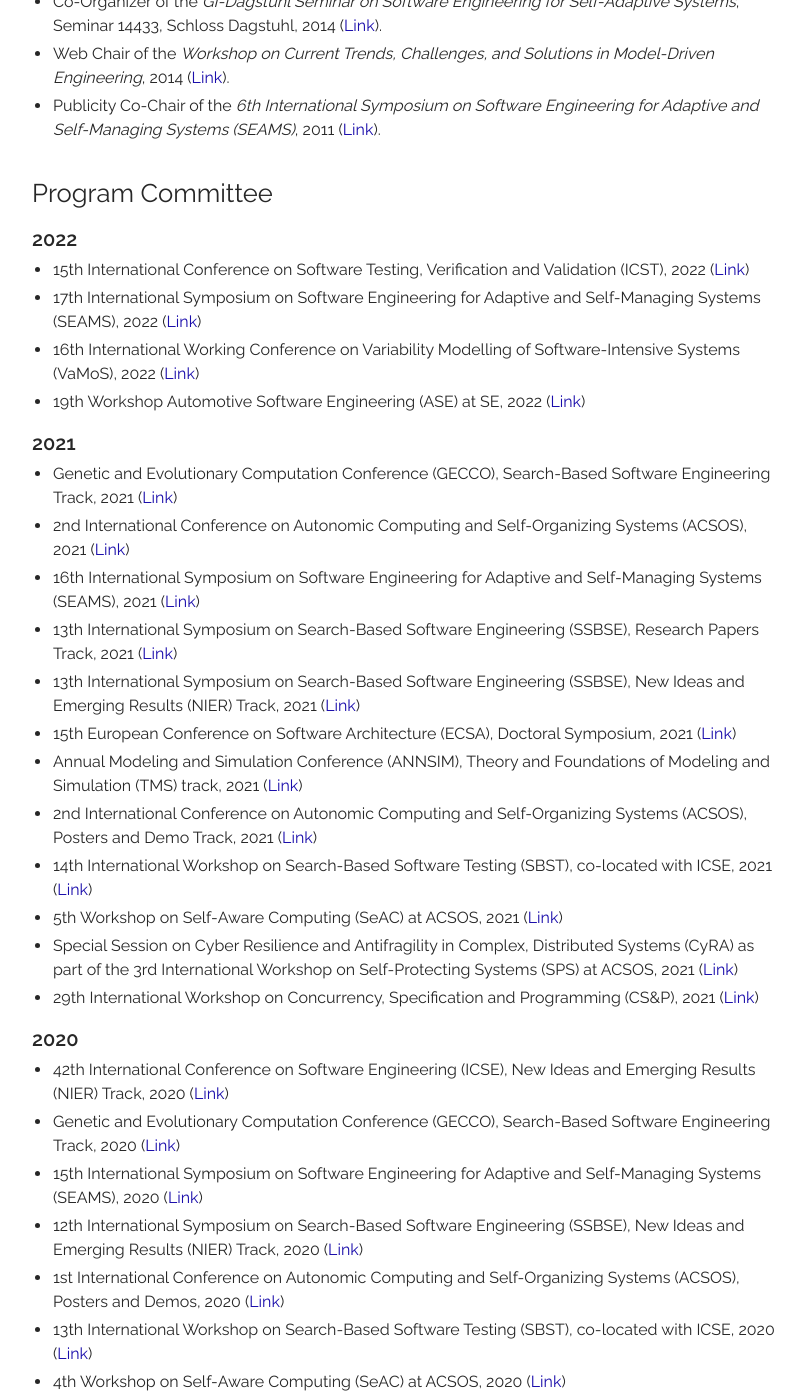
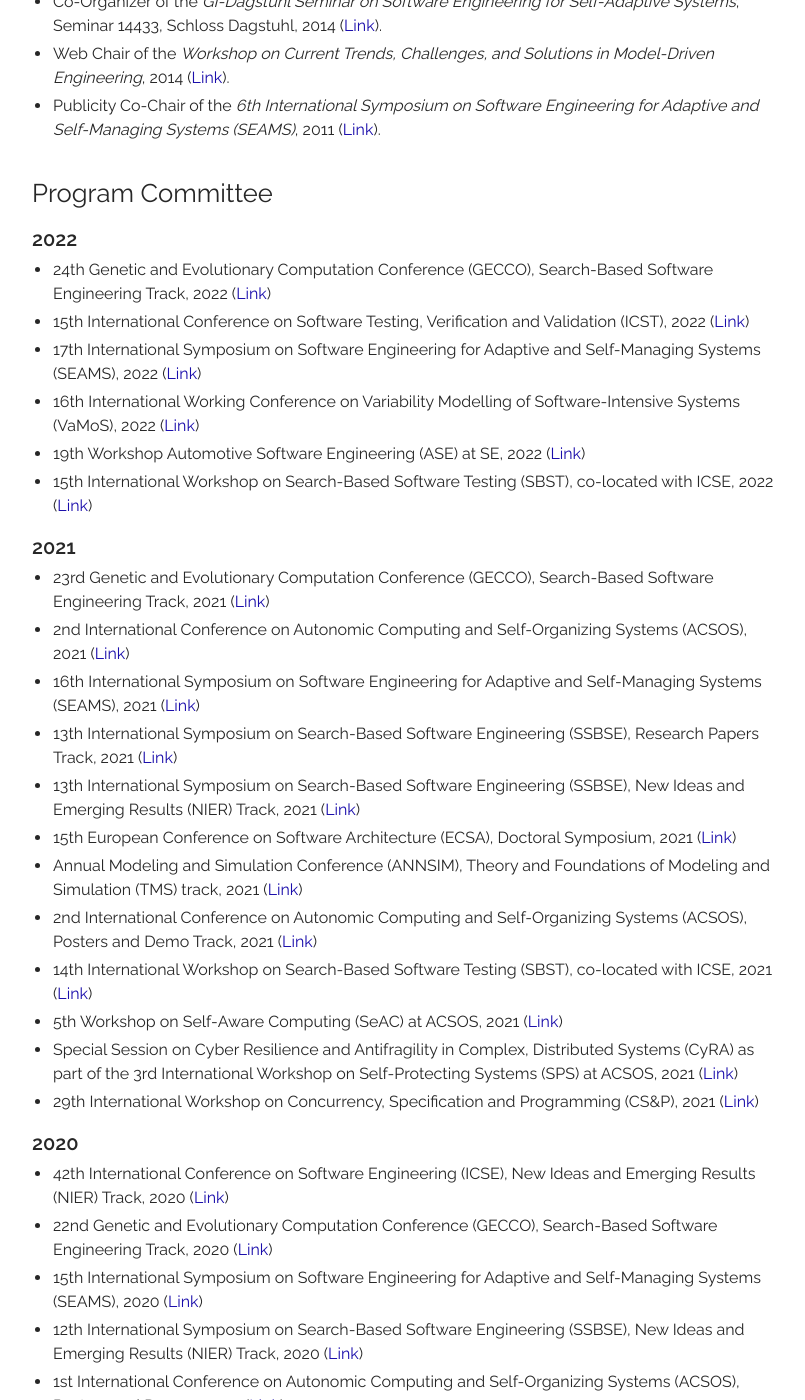
Before and after one commit to thomas-vogel/thomas-vogel.github.io, a Jekyll site: the page built from _pages/activities.md, in a window 1280 px wide and 1400 px high, scrolled down 1597 px. Shown: the whole window, without its empty margins (233-1038 px from the left). Built offline with Jekyll 4.4.1, drawn with Linux system fonts in a browser that asks for light colours; some of the changed text lies outside the part shown.

Commit message:
Add PCs GECCO'22 and SBST'22 and update news.

```diff
--- a/_pages/activities.md
+++ b/_pages/activities.md
@@ -47,14 +47,15 @@
 ## Program Committee
 
 ### 2022
+* 24th Genetic and Evolutionary Computation Conference (GECCO), Search-Based Software Engineering Track, 2022 ([Link](https://gecco-2022.sigevo.org/){:target="_blank"})
 * 15th International Conference on Software Testing, Verification and Validation (ICST), 2022 ([Link](https://icst2022.vrain.upv.es/){:target="_blank"})
 * 17th International Symposium on Software Engineering for Adaptive and Self-Managing Systems (SEAMS), 2022 ([Link](https://conf.researchr.org/home/seams-2022){:target="_blank"})
 * 16th International Working Conference on Variability Modelling of Software-Intensive Systems (VaMoS), 2022 ([Link](https://vamos2022.isti.cnr.it/){:target="_blank"})
 * 19th Workshop Automotive Software Engineering (ASE) at SE, 2022 ([Link](https://ase-workshop.github.io/2022/){:target="_blank"})
-<!-- * 15th International Workshop on Search-Based Software Testing (SBST), co-located with ICSE, 2022 ([Link](https://sbst22.github.io/){:target="_blank"})-->
+* 15th International Workshop on Search-Based Software Testing (SBST), co-located with ICSE, 2022 ([Link](https://sbst22.github.io/){:target="_blank"})
 
 ### 2021
-* Genetic and Evolutionary Computation Conference (GECCO), Search-Based Software Engineering Track, 2021 ([Link](https://gecco-2021.sigevo.org/){:target="_blank"})
+* 23rd Genetic and Evolutionary Computation Conference (GECCO), Search-Based Software Engineering Track, 2021 ([Link](https://gecco-2021.sigevo.org/){:target="_blank"})
 * 2nd International Conference on Autonomic Computing and Self-Organizing	Systems (ACSOS), 2021 ([Link](https://conf.researchr.org/home/acsos-2021){:target="_blank"})
 * 16th International Symposium on Software Engineering for Adaptive and Self-Managing Systems (SEAMS), 2021 ([Link](https://conf.researchr.org/home/seams-2021){:target="_blank"})
 * 13th International Symposium on Search-Based Software Engineering (SSBSE), Research Papers Track, 2021 ([Link](https://conf.researchr.org/home/ssbse-2021){:target="_blank"})
@@ -69,7 +70,7 @@
 
 ### 2020
 * 42th International Conference on Software Engineering (ICSE), New Ideas and Emerging Results (NIER) Track, 2020 ([Link](https://conf.researchr.org/track/icse-2020/icse-2020-New-Ideas-and-Emerging-Results){:target="_blank"})
-* Genetic and Evolutionary Computation Conference (GECCO), Search-Based Software Engineering Track, 2020 ([Link](https://gecco-2020.sigevo.org/){:target="_blank"})
+* 22nd Genetic and Evolutionary Computation Conference (GECCO), Search-Based Software Engineering Track, 2020 ([Link](https://gecco-2020.sigevo.org/){:target="_blank"})
 * 15th International Symposium on Software Engineering for Adaptive and Self-Managing Systems (SEAMS), 2020 ([Link](https://conf.researchr.org/home/seams-2020){:target="_blank"})
 * 12th International Symposium on Search-Based Software Engineering (SSBSE), New Ideas and Emerging Results (NIER) Track, 2020 ([Link](http://ssbse2020.di.uniba.it/){:target="_blank"})
 * 1st International Conference on Autonomic Computing and Self-Organizing Systems (ACSOS), Posters and Demos, 2020 ([Link](https://2020.acsos.org/){:target="_blank"})
```
Also changed, not shown: other parts of _pages/activities.md (+1 -1 lines), _pages/pastcalls.md (+13 -0 lines), _pages/pastnews.md (+11 -0 lines), index.md (+5 -17 lines).
